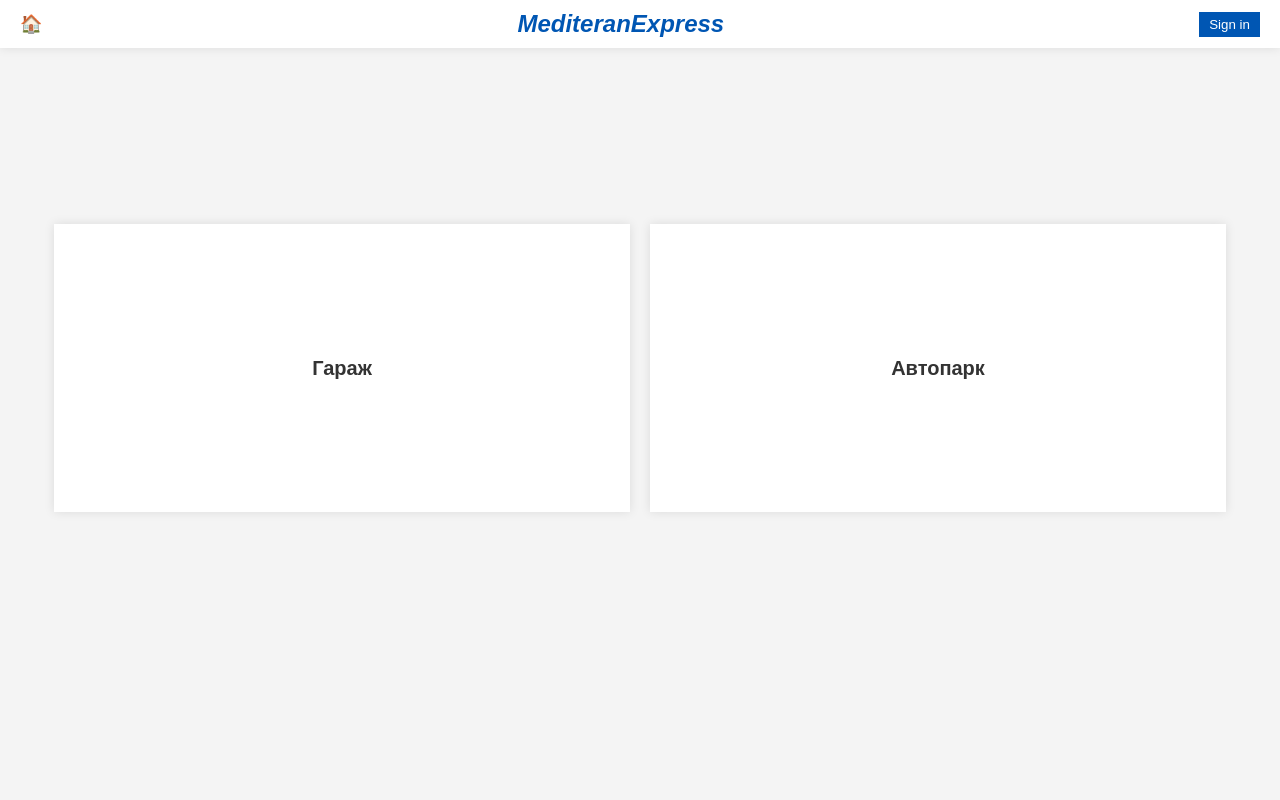
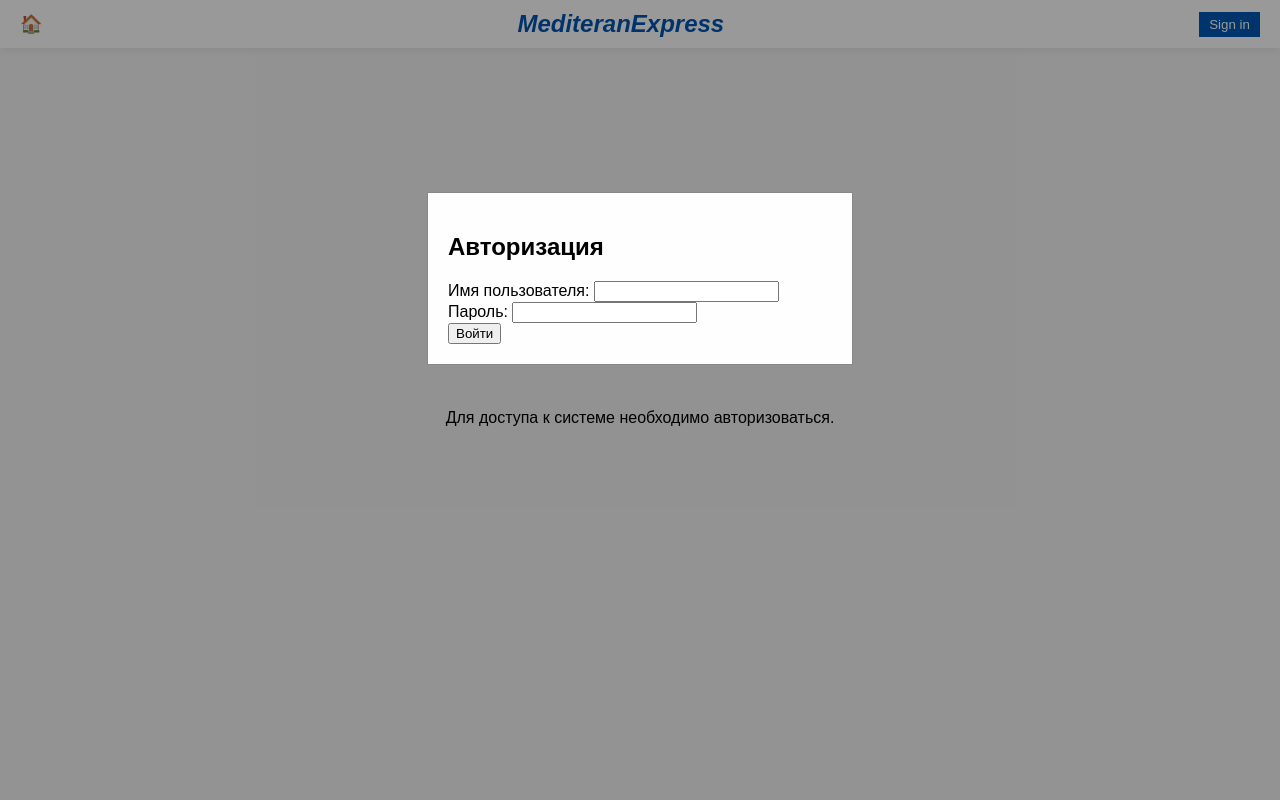
Before and after one commit to kollisey1418/MediteranExpress_First_BD, a Django app: page / in a window 1280 px wide. Run offline with Django 5.2, Linux system fonts and the light colour scheme.

Commit message:
Добавлена возможность автризации

```diff
--- a/MediteranExpress/settings.py
+++ b/MediteranExpress/settings.py
@@ -34,6 +34,10 @@ MIDDLEWARE = [
     'django.contrib.messages.middleware.MessageMiddleware',
     'django.middleware.clickjacking.XFrameOptionsMiddleware',
 ]
+
+LOGIN_REDIRECT_URL = 'home'
+LOGOUT_REDIRECT_URL = 'home'
+LOGIN_URL = 'login'
 
 ROOT_URLCONF = 'MediteranExpress.urls'
 
--- a/main/templates/main/base.html
+++ b/main/templates/main/base.html
@@ -66,7 +66,9 @@
     <div class="header">
         <a href="{% url 'home' %}" class="home-link">🏠</a>
         <div class="title">MediteranExpress</div>
-        <button class="sign-in">Sign in</button>
+        <a href="{% url 'login' %}">
+    <button class="sign-in">Sign in</button>
+</a>
     </div>
     {% block content %}{% endblock %}
 </body>
--- a/main/templates/main/home.html
+++ b/main/templates/main/home.html
@@ -5,7 +5,115 @@
 
 {% block content %}
 <div class="main-content">
-    <a href="{% url 'garage' %}" class="box">Гараж</a>
-    <a href="{% url 'autopark' %}" class="box">Автопарк</a>
+    {% if user.is_authenticated %}
+        <a href="{% url 'garage' %}" class="box">Гараж</a>
+        <a href="{% url 'autopark' %}" class="box">Автопарк</a>
+
+        {% if user.is_superuser %}
+            <a href="{% url 'register_user' %}" class="btn btn-admin" id="addUserButton">Добавить пользователя</a>
+        {% endif %}
+    {% else %}
+        <p>Для доступа к системе необходимо авторизоваться.</p>
+        <script>
+            window.onload = function() {
+                document.getElementById('loginModal').style.display = 'block';
+            }
+        </script>
+    {% endif %}
 </div>
+
+<div id="loginModal" class="modal">
+    <div class="modal-content">
+        <h2>Авторизация</h2>
+        <form method="post" action="{% url 'login' %}">
+            {% csrf_token %}
+            <div>
+                <label for="username">Имя пользователя:</label>
+                <input type="text" name="username" id="username" required>
+            </div>
+            <div>
+                <label for="password">Пароль:</label>
+                <input type="password" name="password" id="password" required>
+            </div>
+            <button type="submit">Войти</button>
+        </form>
+    </div>
+</div>
+
+<style>
+    /* Пример стилей для modal окна */
+    .modal {
+        display: none;
+        position: fixed;
+        z-index: 1;
+        left: 0;
+        top: 0;
+        width: 100%;
+        height: 100%;
+        overflow: auto;
+        background-color: rgba(0, 0, 0, 0.4);
+    }
+
+    .modal-content {
+        background-color: #fefefe;
+        margin: 15% auto;
+        padding: 20px;
+        border: 1px solid #888;
+        width: 30%;
+        position: relative;
+    }
+
+    .close {
+        color: #aaa;
+        float: right;
+        font-size: 28px;
+        font-weight: bold;
+    }
+
+    .close:hover,
+    .close:focus {
+        color: black;
+        text-decoration: none;
+        cursor: pointer;
+    }
+
+    /* Стиль для кнопки "Добавить пользователя" */
+    .btn-admin {
+        position: fixed;
+        bottom: 20px;
+        right: 20px;
+        background-color: #007bff;
+        color: white;
+        padding: 10px 15px;
+        text-decoration: none;
+        border-radius: 5px;
+        transition: background-color 0.3s;
+    }
+
+    .btn-admin:hover {
+        background-color: #0056b3;
+    }
+
+    /* Основной контент */
+    .main-content {
+        text-align: center;
+        margin-top: 50px;
+    }
+
+    .box {
+        display: inline-block;
+        margin: 20px;
+        padding: 20px;
+        background-color: #f0f0f0;
+        color: #333;
+        text-decoration: none;
+        border-radius: 5px;
+        transition: background-color 0.3s, color 0.3s;
+    }
+
+    .box:hover {
+        background-color: #007bff;
+        color: white;
+    }
+</style>
 {% endblock %}
--- a/main/urls.py
+++ b/main/urls.py
@@ -1,4 +1,5 @@
 from django.urls import path
+from django.contrib.auth import views as auth_views
 from . import views
 
 urlpatterns = [
@@ -13,17 +14,18 @@ urlpatterns = [
     path('autopark/add_car/', views.add_car, name='add_car'),
     path('autopark/edit_car/<str:vin_code>/', views.edit_car, name='edit_car'),
     path('autopark/car/<str:vin_code>/', views.car_detail, name='car_detail'),
-    #path('autopark/add_work/<str:vin_code>/', views.add_work, name='add_work'),
     path('autopark/save_work_or_add/<str:vin_code>/', views.save_work_or_add, name='save_work_or_add'),
     path('autopark/add_fault/<str:vin_code>/', views.add_fault, name='add_fault'),
     path('autopark/work_detail/<int:work_id>/', views.work_detail, name='work_detail'),
     path('autopark/fault_detail/<int:fault_id>/', views.fault_detail, name='fault_detail'),
     path('warehouse/search_part/', views.search_part, name='search_part'),
-    # path('autopark/save_work/<str:vin_code>/', views.save_work, name='save_work'),
     path('mechanics/', views.mechanics_list, name='mechanics_list'),
     path('add_mechanic/', views.add_mechanic, name='add_mechanic'),
     path('mechanic/<int:pk>/', views.mechanic_detail, name='mechanic_detail'),
     path('mechanic/<int:pk>/add_mechanic_work/', views.add_mechanic_work, name='add_mechanic_work'),
+    path('login/', auth_views.LoginView.as_view(template_name='main/login.html'), name='login'),
+    path('logout/', auth_views.LogoutView.as_view(next_page='home'), name='logout'),
+    path('register/', views.register_user, name='register_user'),
 
 
 ]
--- a/main/views.py
+++ b/main/views.py
@@ -9,10 +9,34 @@ LiquidsParts, Brand, Model, Car, WorkPerformed, Fault, Work, Mechanic)
 from .forms import ItemForm, CarForm, WorkForm, FaultForm, MechanicForm
 from django.db.models import Q
 from django.db import connection
-#from django.forms import formset_factory
 from django.forms import modelformset_factory
 from .models import WorkPerformed
 import logging
+
+from django.contrib.auth.decorators import login_required, user_passes_test
+from django.contrib.auth import login, authenticate
+from django.contrib.auth.forms import UserCreationForm
+from django.contrib.auth.models import Group, User
+from django.shortcuts import render, redirect
+
+
+
+def register_user(request):
+    if not request.user.is_superuser:  # Только администратор может регистрировать пользователей
+        return redirect('home')
+
+    if request.method == 'POST':
+        form = UserCreationForm(request.POST)
+        if form.is_valid():
+            user = form.save()
+            group_name = request.POST.get('group')
+            group = Group.objects.get(name=group_name)
+            user.groups.add(group)
+            return redirect('home')
+    else:
+        form = UserCreationForm()
+
+    return render(request, 'main/register.html', {'form': form, 'groups': ['Водители', 'Механики', 'Администраторы']})
 
 logger = logging.getLogger(__name__)
 
@@ -41,6 +65,9 @@ def get_car_info_by_vin(vin_code):
             'state_number': '',
             'other_data': 'No additional information available'
         }
+
+@login_required
+@user_passes_test(lambda u: u.groups.filter(name='Механики').exists() or u.is_superuser)
 
 def work_detail(request, work_id):
     work = get_object_or_404(WorkPerformed, id=work_id)
```
Also changed, not shown: main/templates/main/login.html (added, +12 -0 lines), main/templates/main/register.html (added, +72 -0 lines), db.sqlite3.
